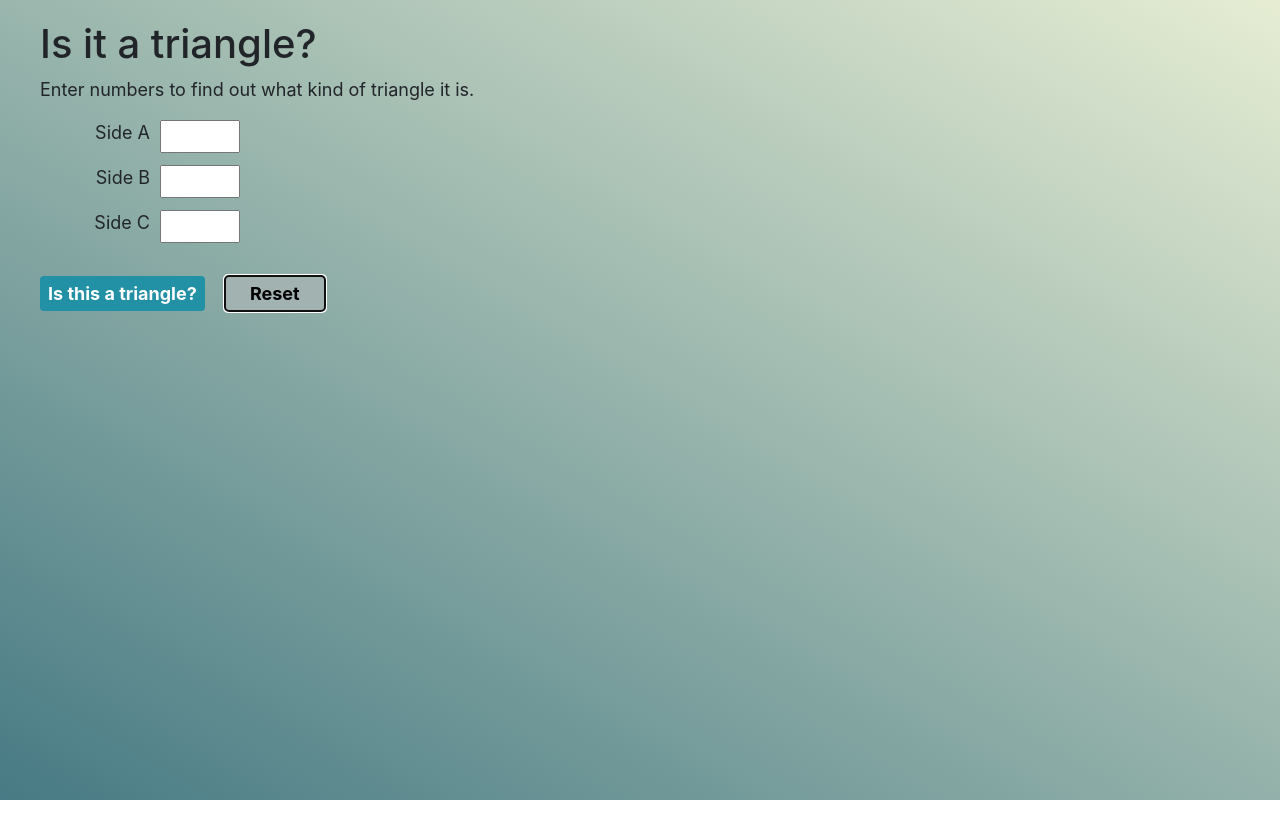
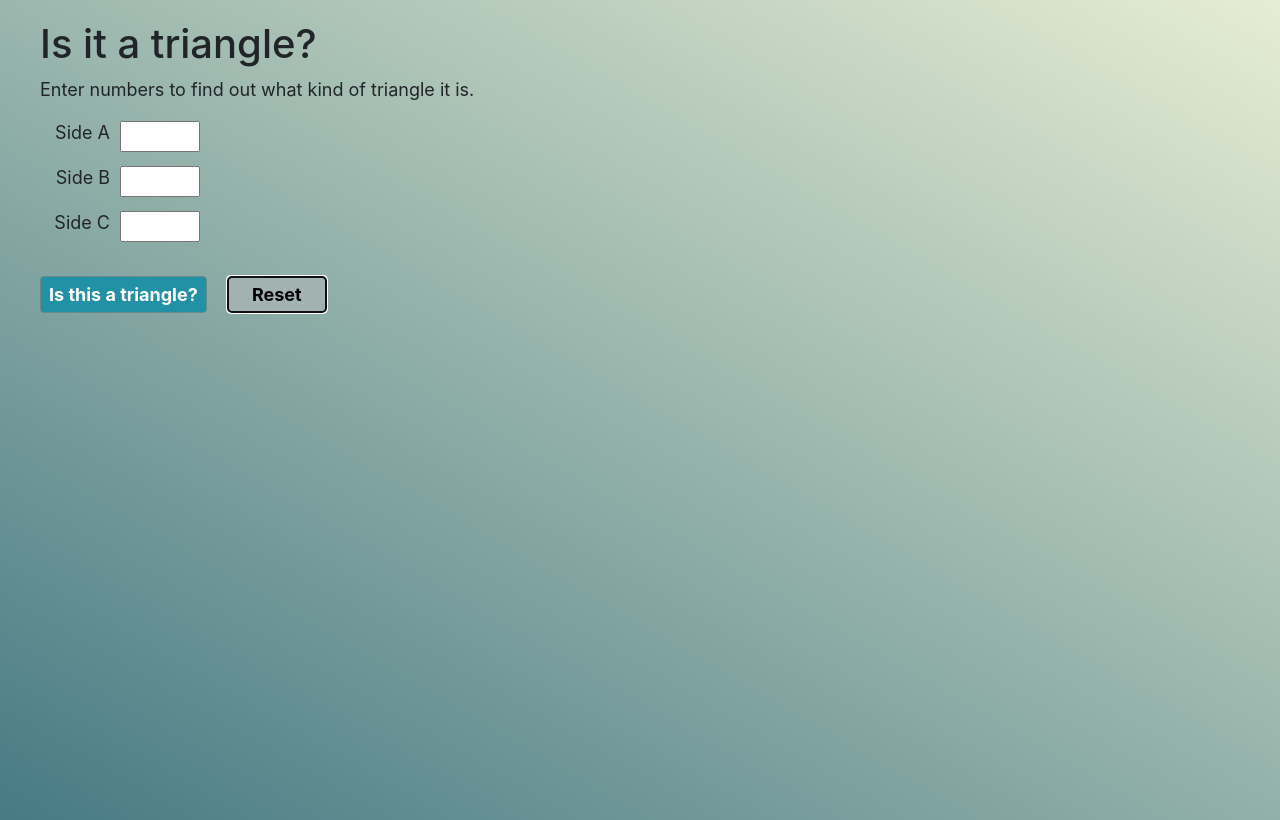
Before and after one commit to TracyRe/triangle-redux, a website built with webpack: page src/index.html in a window 1280 px wide. Both pictures are taken after a click on the button "Reset". Built offline with nearby package versions, Linux system fonts and the light colour scheme.

Commit message:
Add styling fine-tuning

```diff
--- a/src/css/styles.css
+++ b/src/css/styles.css
@@ -1,34 +1,47 @@
+* {
+  margin: 0;
+  padding: 0;
+}
+
 body {
   font-size: 18px;
   background: linear-gradient(30deg, #477a84,#e6edd3);
   height: 100vh;
+  width: 100%;
 }
 
 
-.container-fluid {
+
+.page-container {
   display: flex;
-  flex-wrap: wrap;
-  flex-direction: row;
-  padding: 20px 40px;
+  flex-flow: row wrap;
+  margin: 20px 40px;
   justify-content: flex-start;
+  /* border: 1px solid #f00; */
+
 }
 
 .entry {
-  flex: 1 0 400px;
+  flex: 1 0 40%;
   max-width: 450px;
-  width: 40%;
+  margin-right: 1rem;
+  /* border: 1px solid #f0f; */
+
 }
 
 .response-wrapper {
-  display: none;
-}
-
-.response {
-  flex: 1 0 200px;
+  flex: 1 0 40%;
+  max-width: 450px;
   display: flex;
   flex-direction: column;
   justify-content: center;
   align-items: center;
+  display: none;
+  /* border: 1px solid #00f; */
+
+}
+
+.response {
   box-shadow: 4px 4px 10px rgba(100, 100, 100, 0.5);
   flex-wrap: nowrap;
   opacity: .8;
@@ -40,11 +53,16 @@ body {
   display: none;
 }
 
+.not-triangle {
+  margin:
+}
+
 img.scalene {
-  width: 600px;
+  max-width: 600px;
 }
 
 img {
+  width: 100%;
   max-height: 400px;
 }
 
@@ -87,6 +105,7 @@ label {
   border-radius: 4px;
   font-weight: bold;
   border: 0;
+  border: 1px solid #6b888e;
 }
 
 button.btn-primary {
--- a/src/index.html
+++ b/src/index.html
@@ -7,7 +7,7 @@
     <title>Triangle</title>
   </head>
   <body>
-    <div class="container-fluid">
+    <div class="page-container">
 
       <div class="entry">
       <h1>Is it a triangle?</h1>
--- a/src/index.js
+++ b/src/index.js
@@ -50,5 +50,6 @@ $(document).ready(function(){
     $("input#sideA").val("");
     $("input#sideB").val("");
     $("input#sideC").val("");
+    $(".response-wrapper").hide();
   });
 });
```
Also changed, not shown: spec/triangle-spec.js (+8 -8 lines), src/js/triangle.js (+1 -46 lines), 1 other file.
